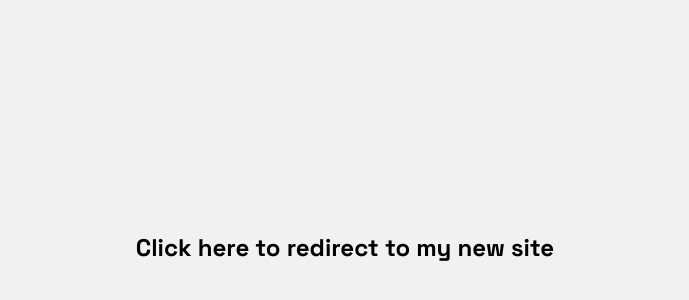
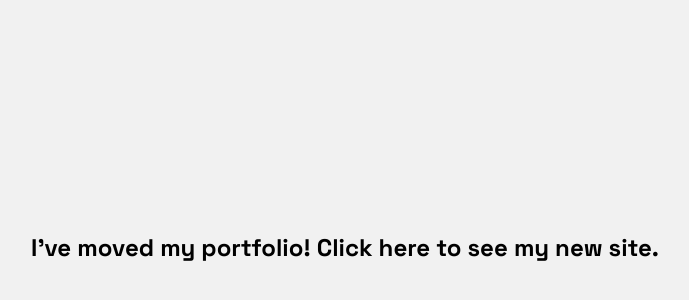
Before and after one commit to pratixmistry/pratixmistry.github.io, a plain HTML site: page index.html in a window 1280 px wide. Shown: the part 152-452 px from the top of the page, without its empty margins (295-984 px from the left). Drawn offline with Linux system fonts and the light colour scheme.

Commit message:
Update index.html

```diff
--- a/index.html
+++ b/index.html
@@ -76,7 +76,7 @@
 
 	<div class="fullscreen-container">
 		<div class="container">
-			<a href="https://pratixmistry.webflow.io/">Click here to redirect to my new site</a>
+			<a href="https://pratixmistry.webflow.io/">I've moved my portfolio! Click here to see my new site.</a>
 		</div>
 	</div>
 
```
